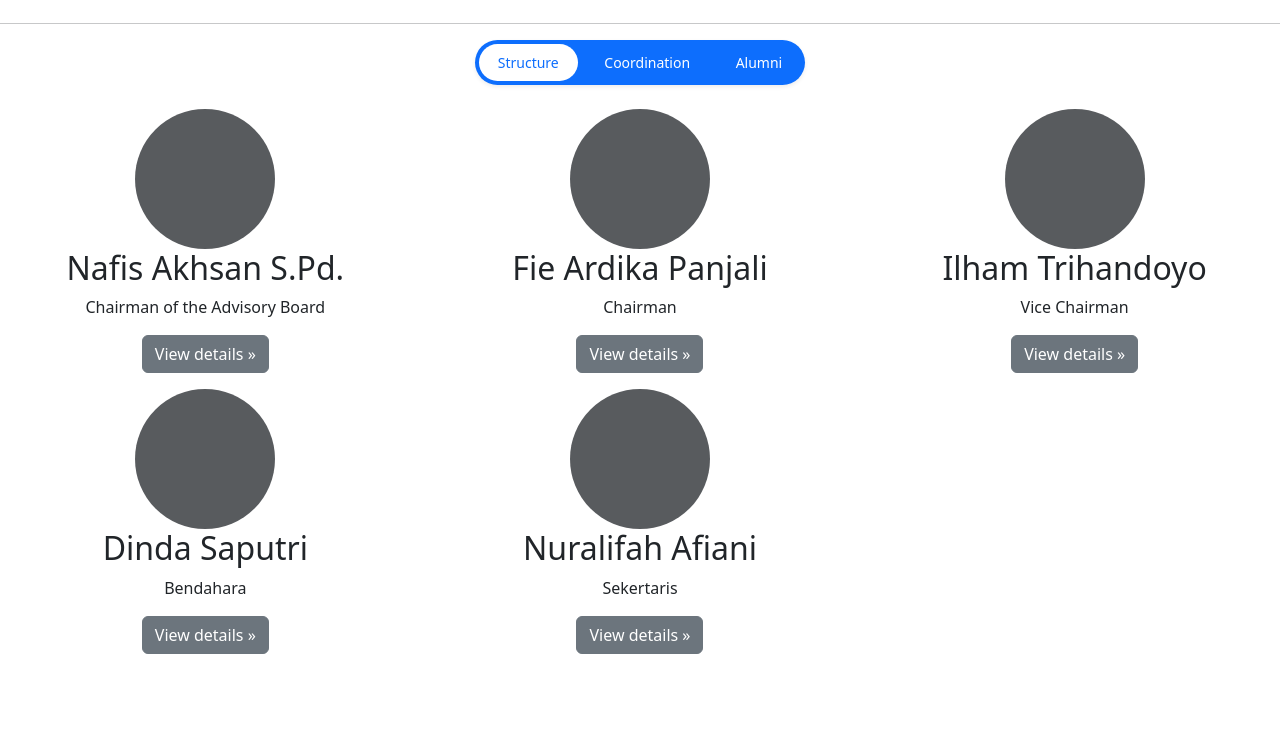
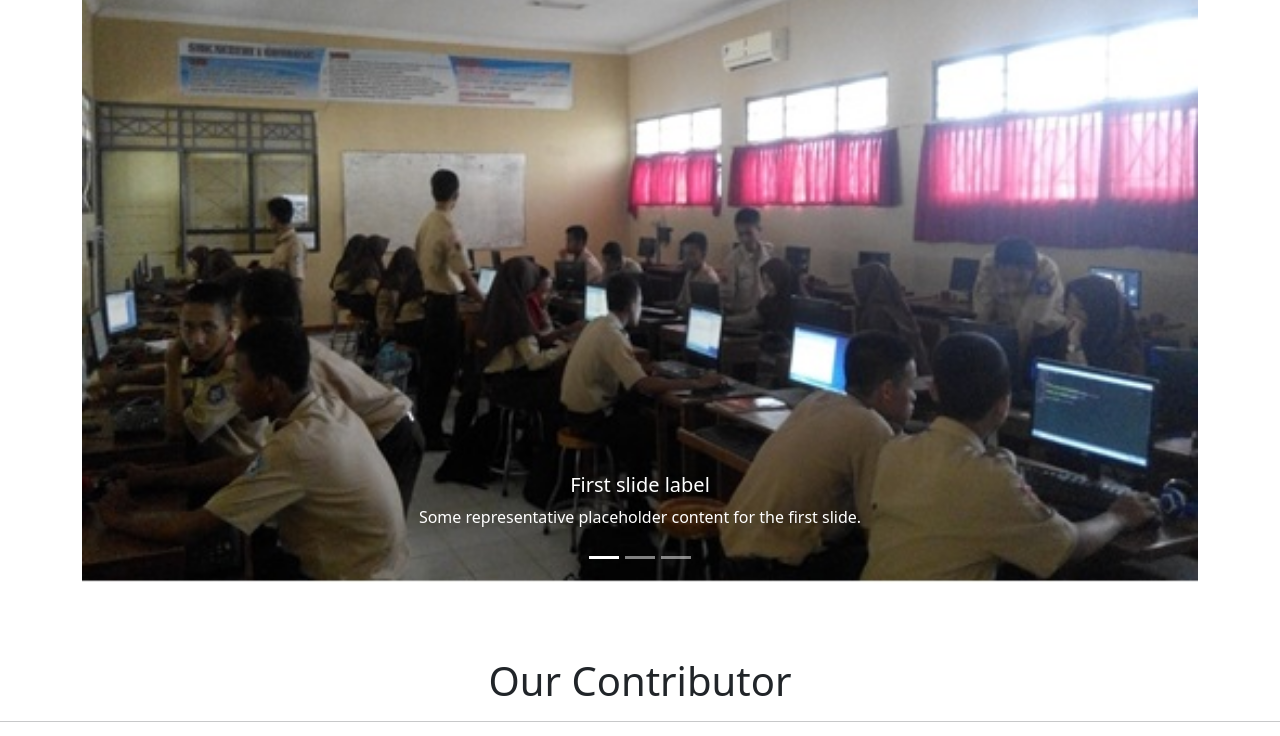
Before and after one commit to Tri69/Web-Kirti, a React (Vite) app: page / in a window 1280 px wide. Shown: the part 1670-2406 px from the top of the page. Built offline with nearby package versions, Linux system fonts and the light colour scheme.

Commit message:
Update HomePage.jsx

```diff
--- a/src/Pages/HomePage.jsx
+++ b/src/Pages/HomePage.jsx
@@ -94,7 +94,36 @@ const HomePage = () => {
 				</div>
 
 				<div className="container">
-
+                    <div id="carouselExampleCaptions" class="carousel slide" data-bs-ride="carousel">
+					<div class="carousel-indicators">
+						<button type="button" data-bs-target="#carouselExampleCaptions" data-bs-slide-to="0" class="active" aria-current="true" aria-label="Slide 1"></button>
+						<button type="button" data-bs-target="#carouselExampleCaptions" data-bs-slide-to="1" aria-label="Slide 2"></button>
+						<button type="button" data-bs-target="#carouselExampleCaptions" data-bs-slide-to="2" aria-label="Slide 3"></button>
+					</div>
+					<div class="carousel-inner" id="overflow-x">
+						<div class="carousel-item active">
+							<img src={kegiatan} class="d-block w-100" alt="..." />
+							<div class="carousel-caption d-none d-md-block">
+								<h5>First slide label</h5>
+								<p>Some representative placeholder content for the first slide.</p>
+							</div>
+						</div>
+						<div class="carousel-item">
+							<img src={kegiatan}class="d-block w-100" alt="..." />
+							<div class="carousel-caption d-none d-md-block">
+								<h5>Second slide label</h5>
+								<p>Some representative placeholder content for the second slide.</p>
+							</div>
+						</div>
+						<div class="carousel-item">
+							<img src={kegiatan} class="d-block w-100" alt="..." />
+							<div class="carousel-caption d-none d-md-block" >
+							<h5>Third slide label</h5>
+							<p>Some representative placeholder content for the third slide.</p>
+							</div>
+						</div>
+					</div>
+                    </div>
 
 				</div><br/><br/><br/>
 
```
